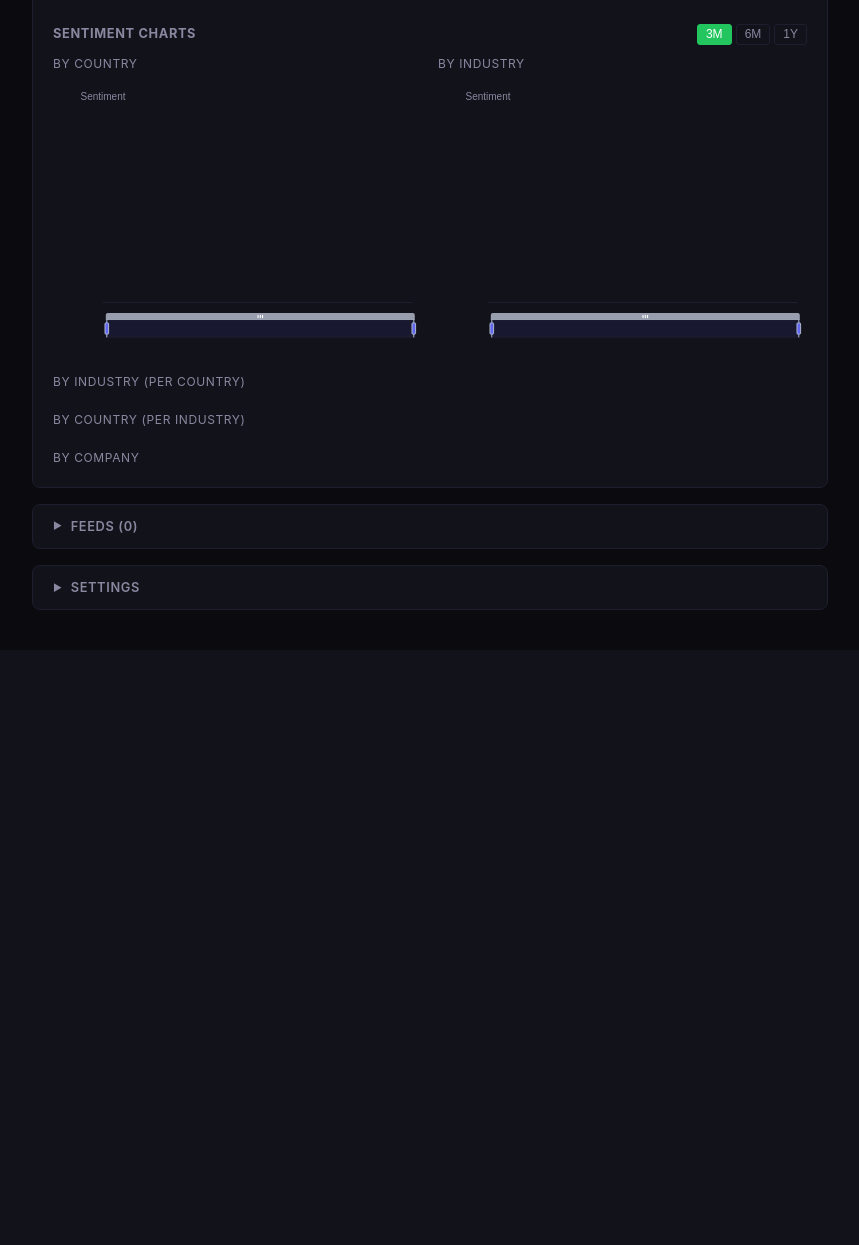
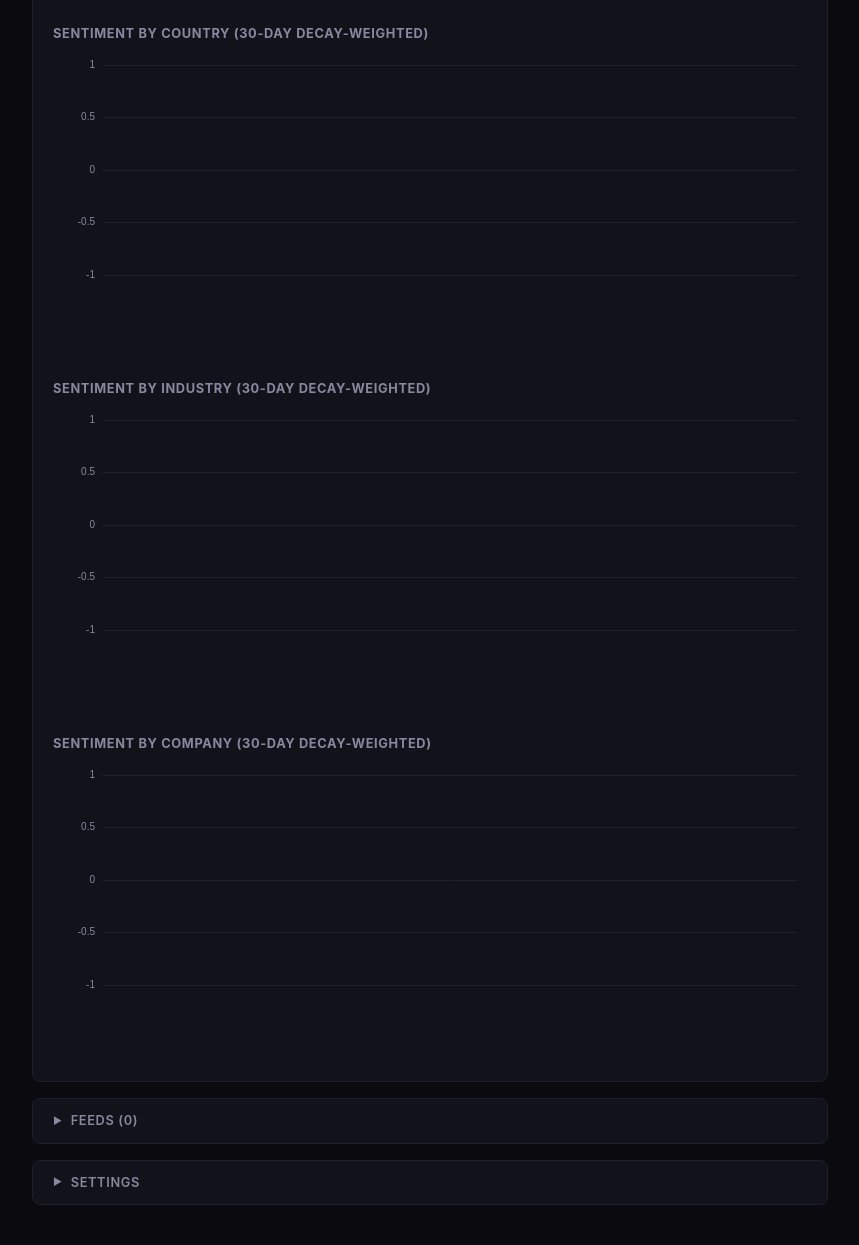
Before and after one commit to aristath/pulse, a FastAPI app: page / in a window 1280 px wide. Shown: the part 563-1808 px from the top of the page, without its empty margins (32-891 px from the left). Before the commit the page ends 1173 px from the top, so only its background shows below. Run offline with FastAPI, Linux system fonts and the light colour scheme; data that the repository does not hold is empty; parts of the project's set-up code (start-up, migrations or seed data) failed here and were passed over; some libraries are stand-ins or nearby versions.

Commit message:
Replace timeseries charts with decay-weighted sentiment bar charts
Use 30-day exponential decay (weight = exp(-0.1 * age_days)) to weight
recent articles more heavily. Replaces timeseries line charts and period
switcher with 3 bar charts (country, industry, company) via a single
/api/charts/sentiment-bars endpoint.

Co-Authored-By: Claude Opus 4.5 <noreply@anthropic.com>

```diff
--- a/pulse/app.py
+++ b/pulse/app.py
@@ -211,27 +211,12 @@ async def api_charts_impact_distribution():
     return await db.get_impact_distribution()
 
 
-@app.get("/api/charts/timeseries")
-async def api_charts_timeseries(group_by: str = "country", period: str = "3m"):
-    if group_by not in ("country", "industry"):
-        raise HTTPException(400, "group_by must be 'country' or 'industry'")
-    if period not in ("3m", "6m", "1y"):
-        raise HTTPException(400, "period must be '3m', '6m', or '1y'")
-    return await db.get_sentiment_timeseries(group_by, period)
-
-
-@app.get("/api/charts/detailed")
-async def api_charts_detailed(period: str = "3m"):
-    if period not in ("3m", "6m", "1y"):
-        raise HTTPException(400, "period must be '3m', '6m', or '1y'")
-    return await db.get_sentiment_detailed(period)
-
-
-@app.get("/api/charts/companies")
-async def api_charts_companies(period: str = "3m"):
-    if period not in ("3m", "6m", "1y"):
-        raise HTTPException(400, "period must be '3m', '6m', or '1y'")
-    return await db.get_company_sentiment_timeseries(period)
+@app.get("/api/charts/sentiment-bars")
+async def api_charts_sentiment_bars(type: str = "country"):
+    if type not in ("country", "industry", "company"):
+        raise HTTPException(400, "type must be 'country', 'industry', or 'company'")
+    threshold = float(await db.get_setting("classify_threshold") or "0.5")
+    return await db.get_sentiment_bars(type, threshold)
 
 
 @app.get("/api/stats")
--- a/pulse/templates/partials/stats.html
+++ b/pulse/templates/partials/stats.html
@@ -63,33 +63,14 @@
             <h3>Impact Distribution</h3>
             <div id="chart-impact-dist" style="width:100%;height:250px;"></div>
 
-            <h3 style="margin-top:1.5rem;">Sentiment Charts
-                <span class="period-switch" style="float:right;font-size:0.75rem;font-weight:400;">
-                    <button class="period-btn active" data-period="3m">3M</button>
-                    <button class="period-btn" data-period="6m">6M</button>
-                    <button class="period-btn" data-period="1y">1Y</button>
-                </span>
-            </h3>
-            <!-- Summary row -->
-            <div class="charts-grid">
-                <div>
-                    <div class="chart-label">By Country</div>
-                    <div id="chart-country" style="width:100%;height:280px;"></div>
-                </div>
-                <div>
-                    <div class="chart-label">By Industry</div>
-                    <div id="chart-industry" style="width:100%;height:280px;"></div>
-                </div>
-            </div>
-            <!-- Dynamic per-industry charts -->
-            <div class="chart-label" style="margin-top:1rem;">By Industry (per country)</div>
-            <div id="industry-charts" class="charts-grid"></div>
-            <!-- Dynamic per-country charts -->
-            <div class="chart-label" style="margin-top:1rem;">By Country (per industry)</div>
-            <div id="country-charts" class="charts-grid"></div>
-            <!-- Dynamic per-company charts -->
-            <div class="chart-label" style="margin-top:1rem;">By Company</div>
-            <div id="company-charts" class="charts-grid"></div>
+            <h3 style="margin-top:1.5rem;">Sentiment by Country (30-day decay-weighted)</h3>
+            <div id="chart-country-bars" style="width:100%;height:300px;"></div>
+
+            <h3 style="margin-top:1.5rem;">Sentiment by Industry (30-day decay-weighted)</h3>
+            <div id="chart-industry-bars" style="width:100%;height:300px;"></div>
+
+            <h3 style="margin-top:1.5rem;">Sentiment by Company (30-day decay-weighted)</h3>
+            <div id="chart-company-bars" style="width:100%;height:300px;"></div>
         </div>
 
         <!-- Feeds (collapsible, preserved across HTMX swaps) -->
@@ -246,88 +227,7 @@
     // Init echarts (only once)
     if (typeof echarts !== 'undefined' && !window._chartsInited) {
         window._chartsInited = true;
-        var COLORS = [
-            '#6366f1', '#22c55e', '#eab308', '#ef4444', '#3b82f6',
-            '#a855f7', '#ec4899', '#14b8a6', '#f97316', '#8b5cf6'
-        ];
         var allCharts = [];
-
-        function chartBaseOpts() {
-            return {
-                backgroundColor: 'transparent',
-                textStyle: { color: '#e0e0e8', fontSize: 11 },
-                tooltip: {
-                    trigger: 'axis',
-                    backgroundColor: '#12121a',
-                    borderColor: '#1e1e2e',
-                    textStyle: { color: '#e0e0e8', fontSize: 11 }
-                },
-                legend: {
-                    type: 'scroll',
-                    textStyle: { color: '#8888a0', fontSize: 10 },
-                    pageTextStyle: { color: '#8888a0' },
-                    top: 0
-                },
-                grid: { top: 40, left: 50, right: 10, bottom: 55 },
-                xAxis: {
-                    type: 'time',
-                    axisLine: { lineStyle: { color: '#1e1e2e' } },
-                    axisLabel: { color: '#8888a0', fontSize: 10 }
-                },
-                yAxis: {
-                    type: 'value', name: 'Sentiment',
-                    nameTextStyle: { color: '#8888a0', fontSize: 10 },
-                    axisLine: { lineStyle: { color: '#1e1e2e' } },
-                    axisLabel: { color: '#8888a0', fontSize: 10 },
-                    splitLine: { lineStyle: { color: '#1e1e2e' } }
-                },
-                dataZoom: [
-                    { type: 'inside', start: 0, end: 100 },
-                    {
-                        type: 'slider', start: 0, end: 100, height: 18,
-                        borderColor: '#1e1e2e', backgroundColor: '#0a0a0f',
-                        fillerColor: 'rgba(99,102,241,0.15)',
-                        textStyle: { color: '#8888a0', fontSize: 9 },
-                        handleStyle: { color: '#6366f1' }
-                    }
-                ],
-                series: []
-            };
-        }
-
-        function chartBuildSeries(rows, labelKey) {
-            var groups = {};
-            for (var k = 0; k < rows.length; k++) {
-                var r = rows[k];
-                var key = r[labelKey];
-                if (!groups[key]) groups[key] = [];
-                groups[key].push([r.day, r.avg_sentiment]);
-            }
-            return Object.keys(groups).sort().map(function(label, i) {
-                return {
-                    name: label, type: 'line', data: groups[label],
-                    connectNulls: true, smooth: true, symbol: 'none',
-                    lineStyle: { width: 2 }, color: COLORS[i % COLORS.length]
-                };
-            });
-        }
-
-        function createMiniChart(container, title) {
-            var wrapper = document.createElement('div');
-            var lbl = document.createElement('div');
-            lbl.className = 'chart-label';
-            lbl.textContent = title;
-            wrapper.appendChild(lbl);
-            var div = document.createElement('div');
-            div.style.width = '100%';
-            div.style.height = '240px';
-            wrapper.appendChild(div);
-            container.appendChild(wrapper);
-            var chart = echarts.init(div);
-            chart.setOption(chartBaseOpts());
-            allCharts.push(chart);
-            return chart;
-        }
 
         // Impact distribution chart
         var distChart = echarts.init(document.getElementById('chart-impact-dist'));
@@ -377,104 +277,69 @@
         refreshDistChart();
         setInterval(refreshDistChart, 30000);
 
-        // Summary charts
-        var cChart = echarts.init(document.getElementById('chart-country'));
-        var iChart = echarts.init(document.getElementById('chart-industry'));
-        cChart.setOption(chartBaseOpts());
-        iChart.setOption(chartBaseOpts());
-        allCharts.push(cChart, iChart);
+        // Sentiment bar charts
+        var countryBarChart = echarts.init(document.getElementById('chart-country-bars'));
+        var industryBarChart = echarts.init(document.getElementById('chart-industry-bars'));
+        var companyBarChart = echarts.init(document.getElementById('chart-company-bars'));
+        allCharts.push(countryBarChart, industryBarChart, companyBarChart);
 
-        // Dynamic chart registries
-        var industryCharts = {};
-        var countryCharts = {};
-        var companyCharts = {};
-        var chartPeriod = '3m';
-
-        // Period switcher
-        document.querySelectorAll('.period-btn').forEach(function(btn) {
-            btn.addEventListener('click', function() {
-                document.querySelectorAll('.period-btn').forEach(function(b) { b.classList.remove('active'); });
-                btn.classList.add('active');
-                chartPeriod = btn.dataset.period;
-                refreshCharts();
+        function renderBarChart(chart, data) {
+            var labels = data.map(function(d) { return d.label; });
+            var values = data.map(function(d) { return d.avg_sentiment; });
+            var colors = values.map(function(v) { return v >= 0 ? '#22c55e' : '#ef4444'; });
+            chart.setOption({
+                backgroundColor: 'transparent',
+                textStyle: { color: '#e0e0e8', fontSize: 11 },
+                tooltip: {
+                    trigger: 'axis',
+                    backgroundColor: '#12121a',
+                    borderColor: '#1e1e2e',
+                    textStyle: { color: '#e0e0e8', fontSize: 11 },
+                    formatter: function(params) {
+                        var p = params[0];
+                        var idx = p.dataIndex;
+                        var d = data[idx];
+                        return d.label + '<br>Sentiment: ' + d.avg_sentiment.toFixed(4) + '<br>Articles: ' + d.article_count;
+                    }
+                },
+                grid: { top: 10, left: 50, right: 10, bottom: 80 },
+                xAxis: {
+                    type: 'category',
+                    data: labels,
+                    axisLine: { lineStyle: { color: '#1e1e2e' } },
+                    axisLabel: { color: '#8888a0', fontSize: 10, rotate: labels.length > 8 ? 45 : 0 }
+                },
+                yAxis: {
+                    type: 'value',
+                    min: -1, max: 1,
+                    axisLine: { lineStyle: { color: '#1e1e2e' } },
+                    axisLabel: { color: '#8888a0', fontSize: 10 },
+                    splitLine: { lineStyle: { color: '#1e1e2e' } }
+                },
+                series: [{
+                    type: 'bar',
+                    data: values.map(function(v, i) {
+                        return { value: v, itemStyle: { color: colors[i] } };
+                    }),
+                    barMaxWidth: 40
+                }]
             });
-        });
-
-        function refreshCharts() {
-            var p = chartPeriod;
-            Promise.all([
-                fetch('/api/charts/timeseries?group_by=country&period=' + p).then(function(r) { return r.json(); }),
-                fetch('/api/charts/timeseries?group_by=industry&period=' + p).then(function(r) { return r.json(); }),
-                fetch('/api/charts/detailed?period=' + p).then(function(r) { return r.json(); }),
-                fetch('/api/charts/companies?period=' + p).then(function(r) { return r.json(); })
-            ]).then(function(results) {
-                var cData = results[0], iData = results[1], dData = results[2], coData = results[3];
-
-                // Summary
-                cChart.setOption({ series: chartBuildSeries(cData, 'label') });
-                iChart.setOption({ series: chartBuildSeries(iData, 'label') });
-
-                // Group detailed data
-                var byIndustry = {}, byCountry = {};
-                for (var d = 0; d < dData.length; d++) {
-                    var r = dData[d];
-                    if (!byIndustry[r.industry]) byIndustry[r.industry] = [];
-                    byIndustry[r.industry].push(r);
-                    if (!byCountry[r.country]) byCountry[r.country] = [];
-                    byCountry[r.country].push(r);
-                }
-
-                // Per-industry charts
-                var iContainer = document.getElementById('industry-charts');
-                var industries = Object.keys(byIndustry).sort();
-                for (var ii = 0; ii < industries.length; ii++) {
-                    var ind = industries[ii];
-                    if (!industryCharts[ind]) {
-                        industryCharts[ind] = createMiniChart(iContainer, ind);
-                    }
-                    industryCharts[ind].setOption({ series: chartBuildSeries(byIndustry[ind], 'country') });
-                }
-
-                // Per-country charts
-                var cContainer = document.getElementById('country-charts');
-                var countries = Object.keys(byCountry).sort();
-                for (var ci = 0; ci < countries.length; ci++) {
-                    var cty = countries[ci];
-                    if (!countryCharts[cty]) {
-                        countryCharts[cty] = createMiniChart(cContainer, cty);
-                    }
-                    countryCharts[cty].setOption({ series: chartBuildSeries(byCountry[cty], 'industry') });
-                }
-
-                // Per-company charts — group by ticker
-                var byCompany = {};
-                for (var j = 0; j < coData.length; j++) {
-                    var cr = coData[j];
-                    if (!byCompany[cr.label]) byCompany[cr.label] = [];
-                    byCompany[cr.label].push(cr);
-                }
-                var coContainer = document.getElementById('company-charts');
-                var tickers = Object.keys(byCompany).sort();
-                for (var ti = 0; ti < tickers.length; ti++) {
-                    var tk = tickers[ti];
-                    if (!companyCharts[tk]) {
-                        companyCharts[tk] = createMiniChart(coContainer, tk);
-                    }
-                    // Single-series per company
-                    companyCharts[tk].setOption({
-                        series: [{
-                            name: tk, type: 'line',
-                            data: byCompany[tk].map(function(p) { return [p.day, p.avg_sentiment]; }),
-                            connectNulls: true, smooth: true, symbol: 'none',
-                            lineStyle: { width: 2 }, color: COLORS[ti % COLORS.length]
-                        }]
-                    });
-                }
-            }).catch(function(e) { console.error('Chart refresh failed:', e); });
         }
 
-        refreshCharts();
-        setInterval(refreshCharts, 30000);
+        function refreshBarCharts() {
+            Promise.all([
+                fetch('/api/charts/sentiment-bars?type=country').then(function(r) { return r.json(); }),
+                fetch('/api/charts/sentiment-bars?type=industry').then(function(r) { return r.json(); }),
+                fetch('/api/charts/sentiment-bars?type=company').then(function(r) { return r.json(); })
+            ]).then(function(results) {
+                renderBarChart(countryBarChart, results[0]);
+                renderBarChart(industryBarChart, results[1]);
+                renderBarChart(companyBarChart, results[2]);
+            }).catch(function(e) { console.error('Bar chart refresh failed:', e); });
+        }
+
+        refreshBarCharts();
+        setInterval(refreshBarCharts, 30000);
         window.addEventListener('resize', function() {
             allCharts.forEach(function(c) { c.resize(); });
         });
```
Also changed, not shown: pulse/database.py (+80 -93 lines).
